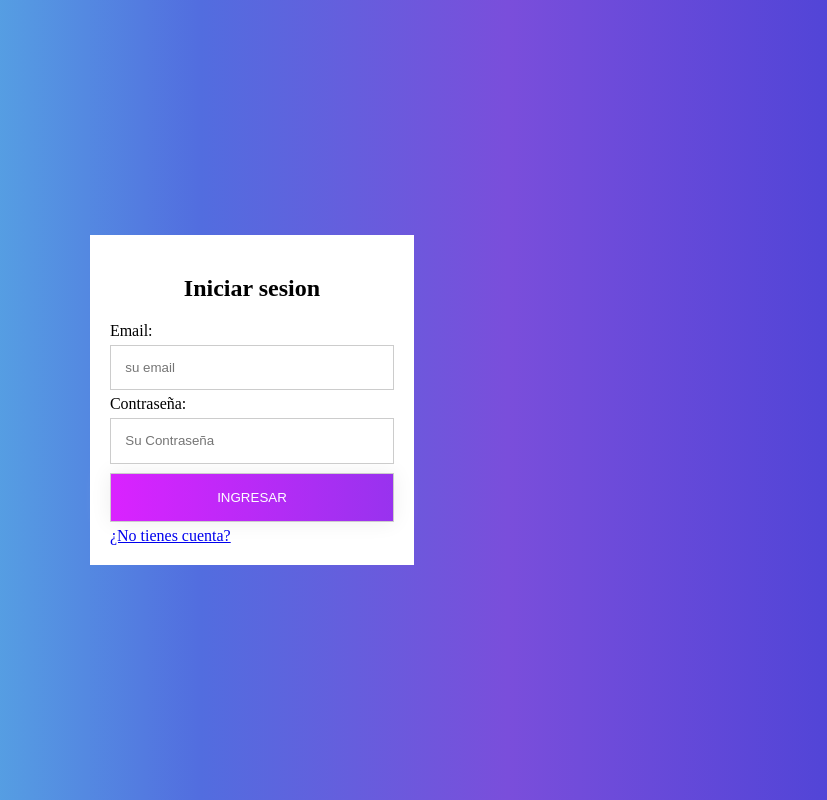
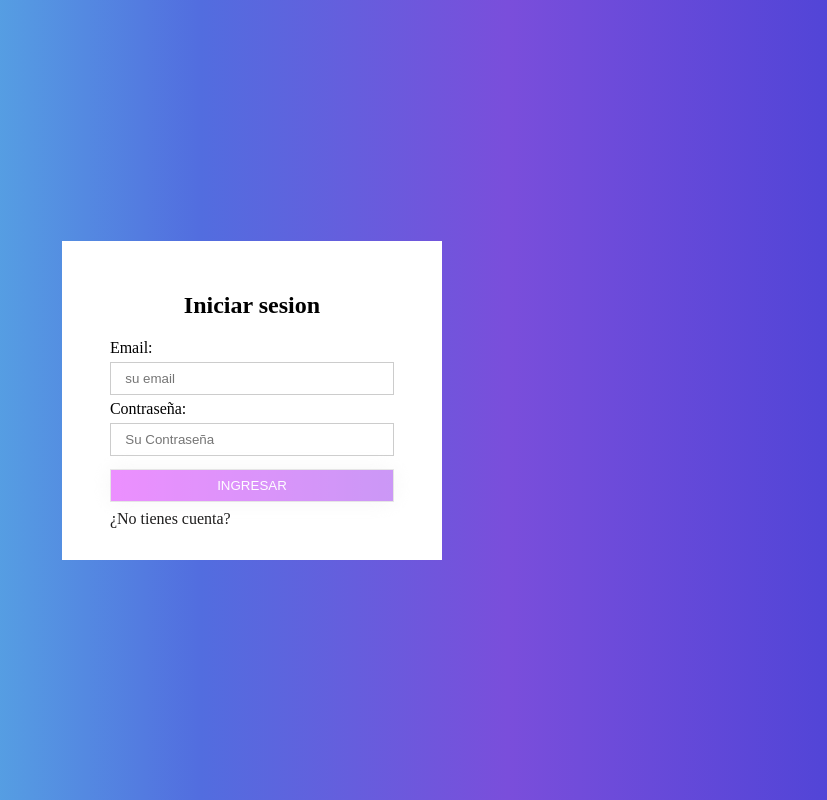
Before and after one commit to JustinAMB/encuestas-app, an Angular app: page /auth/login in a window 1280 px wide. Shown: the whole page, without its empty margins (388-1215 px from the left). Built offline with nearby package versions, Linux system fonts and the light colour scheme.

Commit message:
se modifican los estilos del formulario

```diff
--- a/src/app/auth/login/login.component.css
+++ b/src/app/auth/login/login.component.css
@@ -1,12 +1,12 @@
 form {
     background-color: #fff;
-    padding: 20px;
+    padding: 2rem 3rem;
 }
 
 input {
     width: 100%;
     border: 1px solid #ccc;
-    padding: .9rem;
+    padding: .5rem .9rem;
     margin-block: .3rem;
     box-sizing: border-box;
 }
@@ -22,7 +22,7 @@ h2 {
 button {
     border: 1px solid #ccc;
     background-image: linear-gradient(to right, #DA22FF 0%, #9733EE 51%, #DA22FF 100%);
-    padding: 1rem 3rem;
+    padding: .5rem 3rem;
     text-align: center;
     width: 100%;
     text-transform: uppercase;
@@ -32,7 +32,7 @@ button {
     box-shadow: 0 0 1.3rem #eee;
     box-sizing: border-box;
     display: block;
-    margin-block: .3rem;
+    margin-block: .5rem;
     cursor: pointer;
 }
 
@@ -41,3 +41,18 @@ button:hover {
     color: #fff;
     text-decoration: none;
 }
+
+.disabled {
+    pointer-events: none;
+    opacity: 0.5;
+}
+
+.disabled:hover {
+    cursor: not-allowed !important;
+    opacity: 0.5 !important;
+}
+
+.link {
+    color: rgb(26, 25, 25);
+    text-decoration: none;
+}
--- a/src/app/auth/login/login.component.html
+++ b/src/app/auth/login/login.component.html
@@ -11,7 +11,7 @@
         <span *ngIf="fieldNotValidate('password')" class="text-danger">{{passwordErrorMsg}}</span>
     </div>
 
-    <button type="submit">Ingresar</button>
+    <button type="submit" [disabled]="form.invalid" [ngClass]="{'disabled':form.invalid}">Ingresar</button>
     <a routerLink="/auth/register" class="link">
         ¿No tienes cuenta?
     </a>
--- a/src/app/auth/register/register.component.css
+++ b/src/app/auth/register/register.component.css
@@ -1,12 +1,12 @@
 form {
     background-color: #fff;
-    padding: 20px;
+    padding: 2rem 3rem;
 }
 
 input {
     width: 100%;
     border: 1px solid #ccc;
-    padding: .9rem;
+    padding: .5rem .9rem;
     margin-block: .3rem;
     box-sizing: border-box;
 }
@@ -22,7 +22,7 @@ h2 {
 button {
     border: 1px solid #ccc;
     background-image: linear-gradient(to right, #DA22FF 0%, #9733EE 51%, #DA22FF 100%);
-    padding: 1rem 3rem;
+    padding: .5rem 3rem;
     text-align: center;
     width: 100%;
     text-transform: uppercase;
@@ -32,7 +32,7 @@ button {
     box-shadow: 0 0 1.3rem #eee;
     box-sizing: border-box;
     display: block;
-    margin-block: .3rem;
+    margin-block: .5rem;
     cursor: pointer;
 }
 
@@ -41,3 +41,18 @@ button:hover {
     color: #fff;
     text-decoration: none;
 }
+
+.disabled {
+    pointer-events: none;
+    opacity: 0.5;
+}
+
+.disabled:hover {
+    cursor: not-allowed !important;
+    opacity: 0.5 !important;
+}
+
+.link {
+    color: rgb(26, 25, 25);
+    text-decoration: none;
+}
--- a/src/app/auth/register/register.component.html
+++ b/src/app/auth/register/register.component.html
@@ -16,7 +16,7 @@
         <span *ngIf="fieldNotValidate('password')" class="text-danger">{{passwordErrorMsg}}</span>
     </div>
 
-    <button type="submit">Enviar</button>
+    <button type="submit" [ngClass]="{'disabled':form.invalid}">Enviar</button>
     <a routerLink="/auth" class="link">
         Ya tienes cuenta?
     </a>
```
